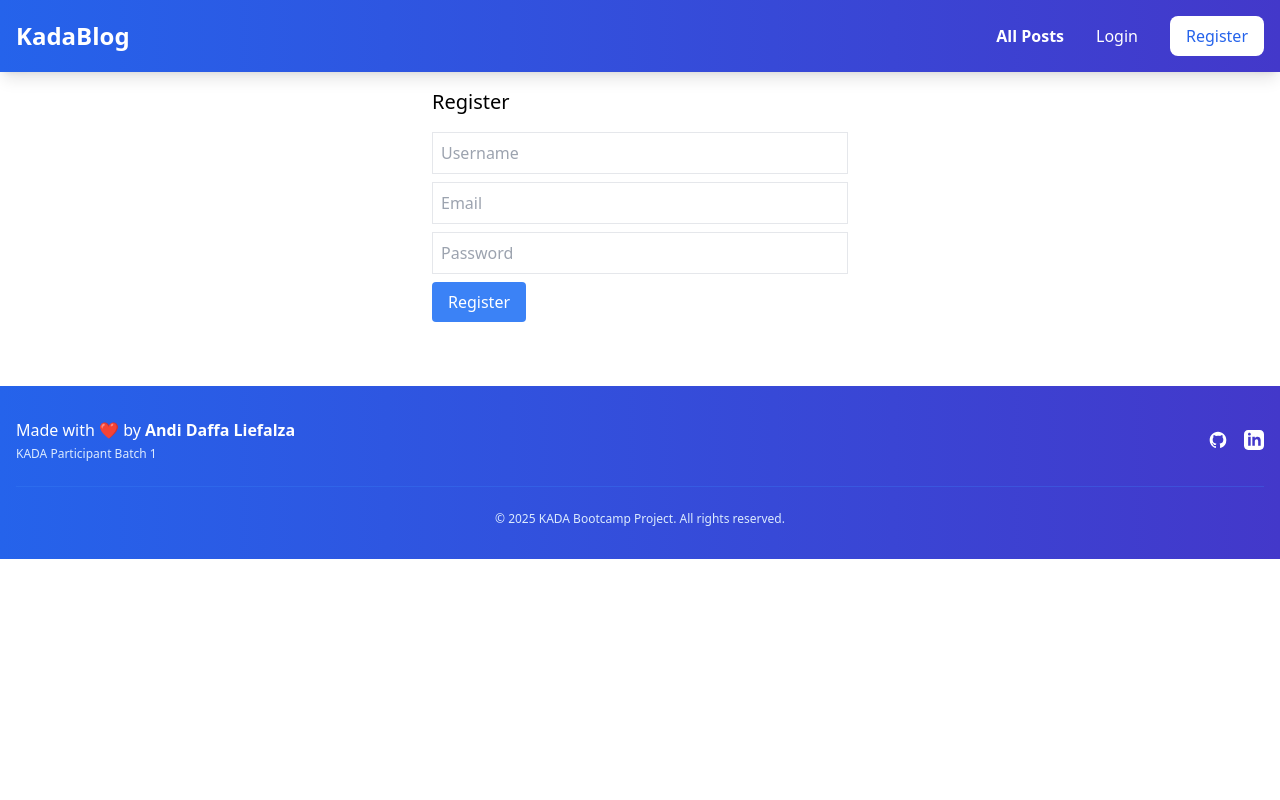
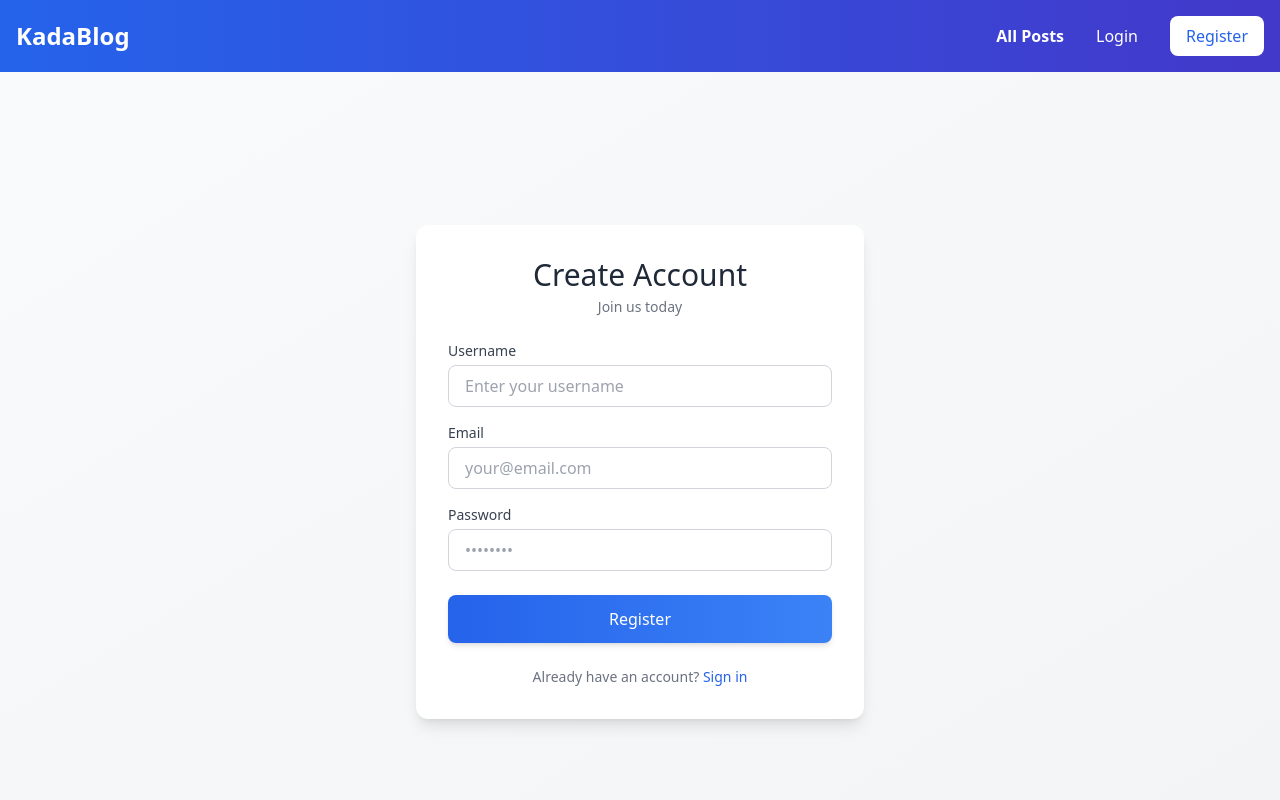
Before and after one commit to daffaliefalza/kd-app, a React (Vite) app in the folder client/: page /register in a window 1280 px wide. Shown: the top 800 px of the page. Built offline with nearby package versions, Linux system fonts and the light colour scheme.

Commit message:
update: styling login & register

```diff
--- a/client/src/pages/Login.jsx
+++ b/client/src/pages/Login.jsx
@@ -16,25 +16,71 @@ export default function Login() {
   };
 
   return (
-    <form onSubmit={handleSubmit} className="p-4 max-w-md mx-auto">
-      <h2 className="text-xl mb-4">Login</h2>
+    <div className="min-h-screen flex items-center justify-center bg-gradient-to-br from-gray-50 to-gray-100">
+      <form
+        onSubmit={handleSubmit}
+        className="w-full max-w-md p-8 space-y-6 bg-white rounded-xl shadow-lg transition-all duration-300 hover:shadow-xl"
+      >
+        <div className="text-center">
+          <h2 className="text-3xl font-light text-gray-800 mb-1">
+            Welcome Back
+          </h2>
+          <p className="text-sm text-gray-500">Sign in to your account</p>
+        </div>
+
+        <div className="space-y-4">
+          <div>
+            <label
+              htmlFor="email"
+              className="block text-sm font-medium text-gray-700 mb-1"
+            >
+              Email
+            </label>
             <input
+              id="email"
               required
-        className="w-full mb-2 p-2 border"
               type="email"
-        placeholder="Email"
+              className="w-full px-4 py-2 border border-gray-300 rounded-lg focus:ring-2 focus:ring-blue-500 focus:border-transparent transition-all"
+              placeholder="your@email.com"
               onChange={(e) => setForm({ ...form, email: e.target.value })}
             />
+          </div>
+
+          <div>
+            <label
+              htmlFor="password"
+              className="block text-sm font-medium text-gray-700 mb-1"
+            >
+              Password
+            </label>
             <input
+              id="password"
               required
-        className="w-full mb-2 p-2 border"
               type="password"
-        placeholder="Password"
+              className="w-full px-4 py-2 border border-gray-300 rounded-lg focus:ring-2 focus:ring-blue-500 focus:border-transparent transition-all"
+              placeholder="••••••••"
               onChange={(e) => setForm({ ...form, password: e.target.value })}
             />
-      <button className="bg-blue-500 text-white px-4 py-2 rounded">
-        Login
+          </div>
+        </div>
+
+        <button
+          type="submit"
+          className="w-full bg-gradient-to-r from-blue-600 to-blue-500 text-white py-3 px-4 rounded-lg font-medium hover:from-blue-700 hover:to-blue-600 focus:outline-none focus:ring-2 focus:ring-blue-500 focus:ring-offset-2 transition-all duration-200 shadow-md hover:shadow-lg"
+        >
+          Sign In
         </button>
+
+        <div className="text-center text-sm text-gray-500">
+          Don't have an account?{" "}
+          <a
+            href="/register"
+            className="text-blue-600 hover:text-blue-800 font-medium transition-colors"
+          >
+            Create one
+          </a>
+        </div>
       </form>
+    </div>
   );
 }
--- a/client/src/pages/Register.jsx
+++ b/client/src/pages/Register.jsx
@@ -4,7 +4,6 @@ import { useNavigate } from "react-router-dom";
 
 export default function Register() {
   const [form, setForm] = useState({ username: "", email: "", password: "" });
-
   const navigate = useNavigate();
 
   const handleSubmit = async (e) => {
@@ -14,31 +13,87 @@ export default function Register() {
   };
 
   return (
-    <form onSubmit={handleSubmit} className="p-4 max-w-md mx-auto">
-      <h2 className="text-xl mb-4">Register</h2>
+    <div className="min-h-screen flex items-center justify-center bg-gradient-to-br from-gray-50 to-gray-100">
+      <form
+        onSubmit={handleSubmit}
+        className="w-full max-w-md p-8 space-y-6 bg-white rounded-xl shadow-lg transition-all duration-300 hover:shadow-xl"
+      >
+        <div className="text-center">
+          <h2 className="text-3xl font-light text-gray-800 mb-1">
+            Create Account
+          </h2>
+          <p className="text-sm text-gray-500">Join us today</p>
+        </div>
+
+        <div className="space-y-4">
+          <div>
+            <label
+              htmlFor="username"
+              className="block text-sm font-medium text-gray-700 mb-1"
+            >
+              Username
+            </label>
             <input
+              id="username"
               required
-        className="w-full mb-2 p-2 border"
-        placeholder="Username"
+              className="w-full px-4 py-2 border border-gray-300 rounded-lg focus:ring-2 focus:ring-blue-500 focus:border-transparent transition-all"
+              placeholder="Enter your username"
               onChange={(e) => setForm({ ...form, username: e.target.value })}
             />
+          </div>
+
+          <div>
+            <label
+              htmlFor="email"
+              className="block text-sm font-medium text-gray-700 mb-1"
+            >
+              Email
+            </label>
             <input
+              id="email"
               required
-        className="w-full mb-2 p-2 border"
               type="email"
-        placeholder="Email"
+              className="w-full px-4 py-2 border border-gray-300 rounded-lg focus:ring-2 focus:ring-blue-500 focus:border-transparent transition-all"
+              placeholder="your@email.com"
               onChange={(e) => setForm({ ...form, email: e.target.value })}
             />
+          </div>
+
+          <div>
+            <label
+              htmlFor="password"
+              className="block text-sm font-medium text-gray-700 mb-1"
+            >
+              Password
+            </label>
             <input
+              id="password"
               required
-        className="w-full mb-2 p-2 border"
               type="password"
-        placeholder="Password"
+              className="w-full px-4 py-2 border border-gray-300 rounded-lg focus:ring-2 focus:ring-blue-500 focus:border-transparent transition-all"
+              placeholder="••••••••"
               onChange={(e) => setForm({ ...form, password: e.target.value })}
             />
-      <button className="bg-blue-500 text-white px-4 py-2 rounded">
+          </div>
+        </div>
+
+        <button
+          type="submit"
+          className="w-full bg-gradient-to-r from-blue-600 to-blue-500 text-white py-3 px-4 rounded-lg font-medium hover:from-blue-700 hover:to-blue-600 focus:outline-none focus:ring-2 focus:ring-blue-500 focus:ring-offset-2 transition-all duration-200 shadow-md hover:shadow-lg"
+        >
           Register
         </button>
+
+        <div className="text-center text-sm text-gray-500">
+          Already have an account?{" "}
+          <a
+            href="/login"
+            className="text-blue-600 hover:text-blue-800 font-medium transition-colors"
+          >
+            Sign in
+          </a>
+        </div>
       </form>
+    </div>
   );
 }
```
Lines whose indentation alone changed are shown as unchanged.
